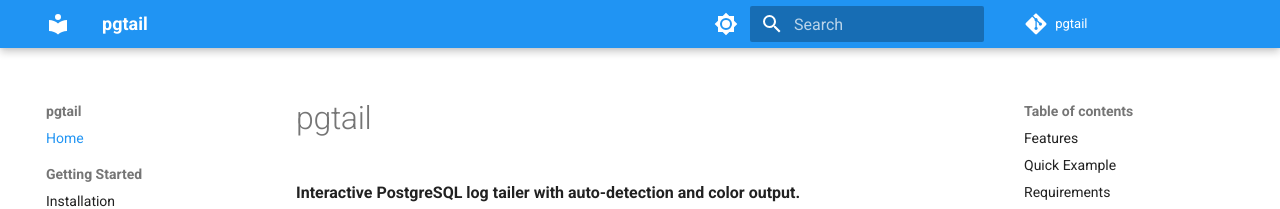
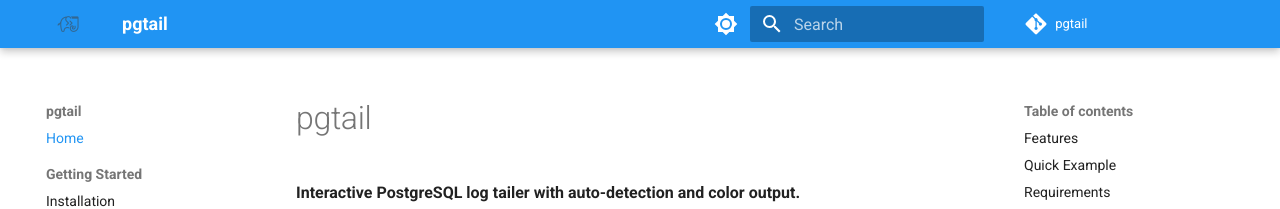
Before and after one commit to willibrandon/pgtail, an MkDocs documentation site: the page built from docs/index.md, in a window 1280 px wide. Shown: the top 209 px of the page. Built offline with MkDocs 1.6.1 and Material for MkDocs 9.7.7, drawn with Linux system fonts in a browser that asks for light colours; comment, search, counter and statistics services are not loaded.

Commit message:
feat: add pgtail logo to docs and README
- Add theme-aware logos for mkdocs (light/dark mode)
- Add theme-aware logos for GitHub README
- White logo for dark mode header visibility
- Bold blue logo for light mode contrast

```diff
--- /dev/null
+++ b/docs/stylesheets/extra.css
@@ -0,0 +1,10 @@
+/* Swap logo based on color scheme */
+[data-md-color-scheme="default"] .md-header__button.md-logo img,
+[data-md-color-scheme="default"] .md-nav__button.md-logo img {
+  content: url('../assets/images/pgtail-logo-light.png');
+}
+
+[data-md-color-scheme="slate"] .md-header__button.md-logo img,
+[data-md-color-scheme="slate"] .md-nav__button.md-logo img {
+  content: url('../assets/images/pgtail-logo-dark.png');
+}
--- a/mkdocs.yml
+++ b/mkdocs.yml
@@ -6,6 +6,8 @@ repo_name: pgtail
 
 theme:
   name: material
+  logo: assets/images/pgtail-logo-light.png
+  favicon: assets/images/pgtail-logo-light.png
   palette:
     - media: "(prefers-color-scheme: light)"
       scheme: default
@@ -28,6 +30,9 @@ theme:
     - navigation.expand
     - toc.follow
     - content.code.copy
+
+extra_css:
+  - stylesheets/extra.css
 
 markdown_extensions:
   - admonition
```
Also changed, not shown: README.md (+8 -0 lines), docs/assets/images/pgtail-logo-dark.png (added), docs/assets/images/pgtail-logo-light.png (added), 5 other files.
